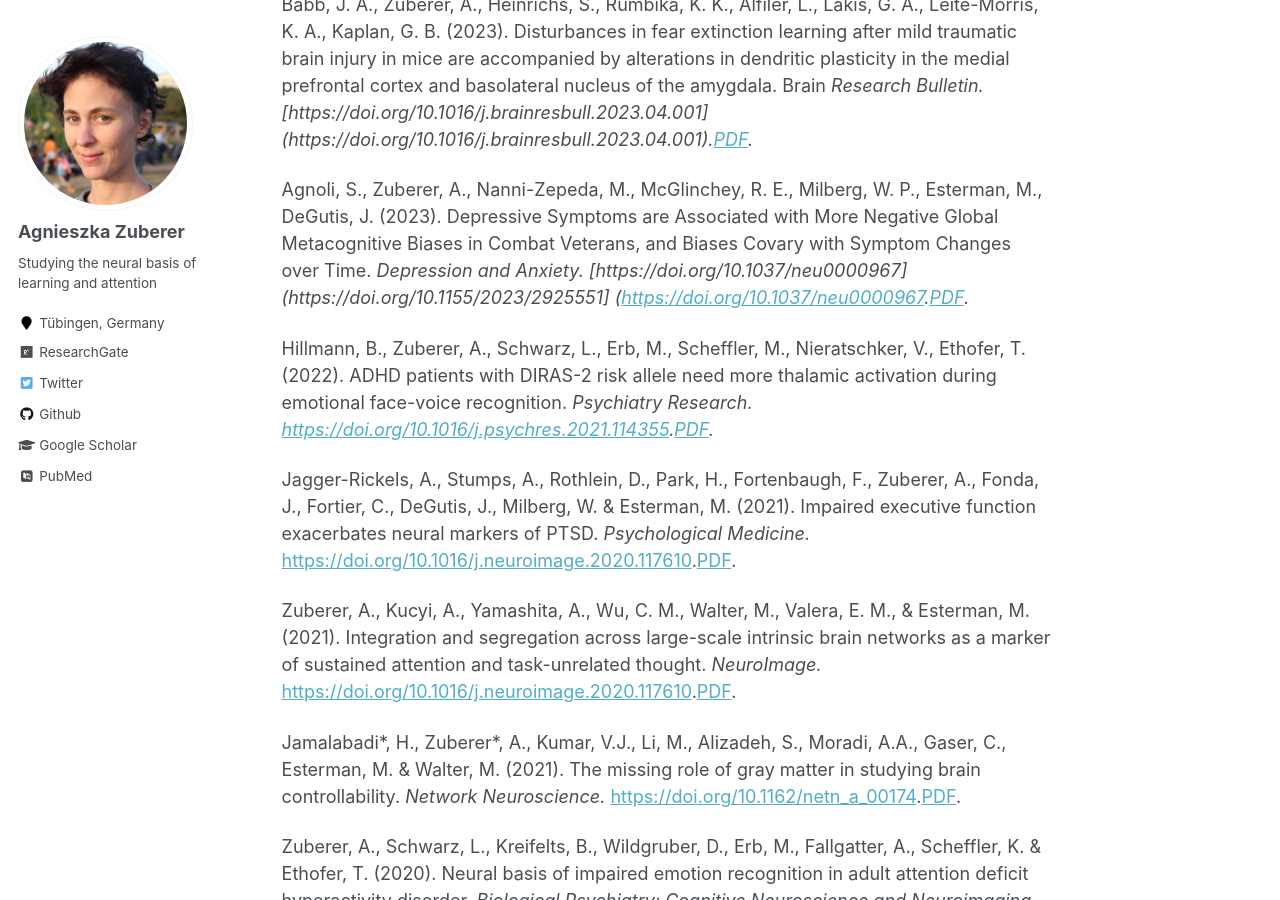
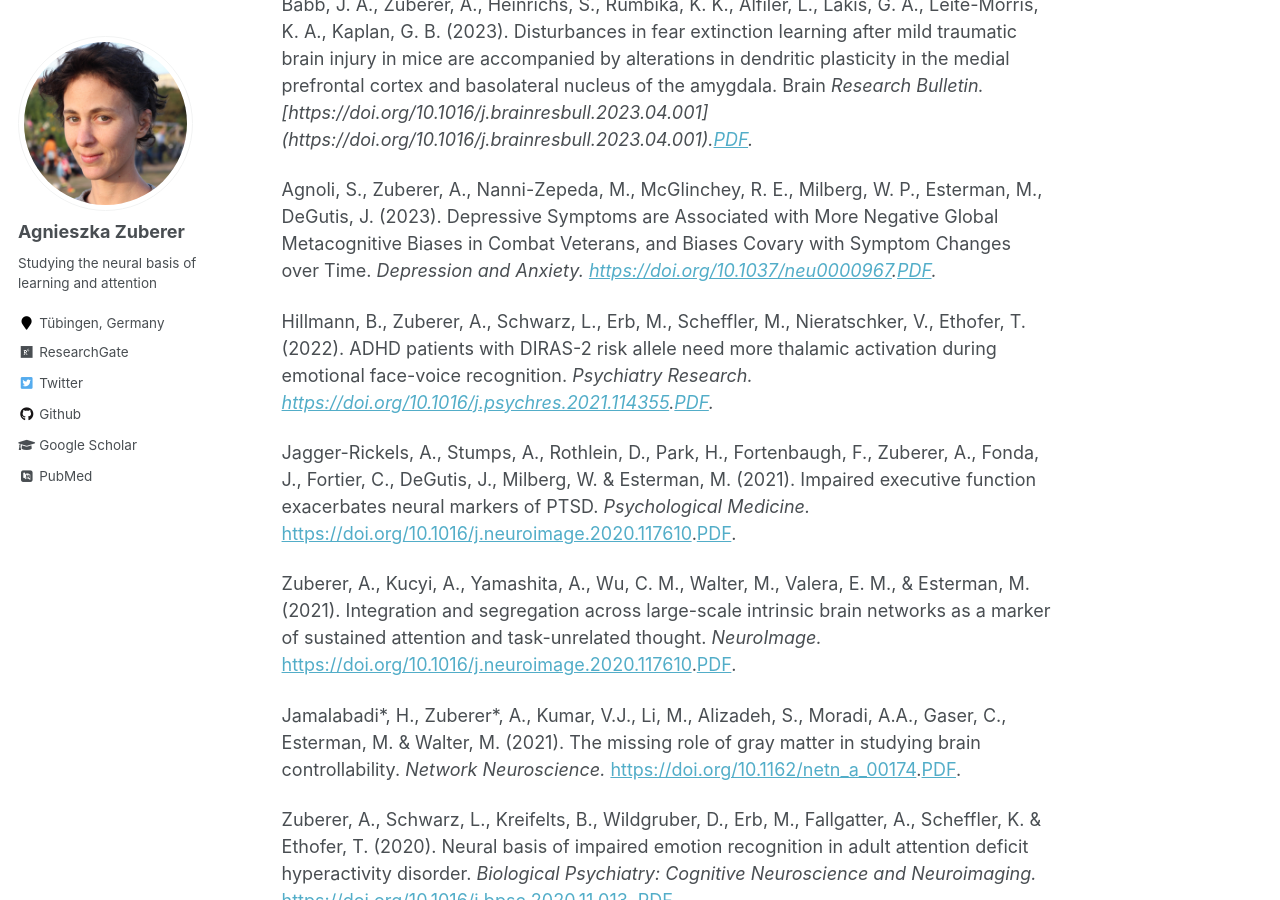
Before and after one commit to azuberer/azuberer.github.io, a Jekyll site: the page built from _pages/publications.md, in a window 1280 px wide and 900 px high, scrolled down 587 px. Built offline with Jekyll 4.4.1, drawn with Linux system fonts in a browser that asks for light colours; some web fonts are replaced; part of the change alters nothing that is shown.

Commit message:
Update publications.md

```diff
--- a/_pages/publications.md
+++ b/_pages/publications.md
@@ -24,7 +24,7 @@ Babb, J. A., Zuberer, A., Heinrichs, S., Rumbika, K. K., Alfiler, L., Lakis, G.
 
 
 Agnoli, S., Zuberer, A., Nanni-Zepeda, M., McGlinchey, R. E., Milberg, W. P., Esterman, M., DeGutis, J. (2023). Depressive Symptoms are Associated with More Negative Global Metacognitive Biases in Combat Veterans, and Biases Covary with Symptom Changes over Time. <i>Depression and Anxiety.<i> [https://doi.org/10.1037/neu0000967](https://doi.org/10.1155/2023/2925551]
-([https://doi.org/10.1037/neu0000967](https://doi.org/10.1037/neu0000967](https://doi.org/10.1155/2023/2925551)).[PDF](http://azuberer.github.io/files/AgnoliDepressive2023.pdf).
+(https://doi.org/10.1155/2023/2925551)).[PDF](http://azuberer.github.io/files/AgnoliDepressive2023.pdf).
 
 
 Hillmann, B., Zuberer, A., Schwarz, L., Erb, M., Scheffler, M., Nieratschker, V., Ethofer, T. (2022). ADHD patients with DIRAS-2 risk allele need more thalamic activation during emotional face-voice recognition. <i>Psychiatry Research.<i> [https://doi.org/10.1016/j.psychres.2021.114355](https://doi.org/10.1016/j.psychres.2021.114355).[PDF](http://azuberer.github.io/files/Hillmann2022ADHD.pdf).
```
